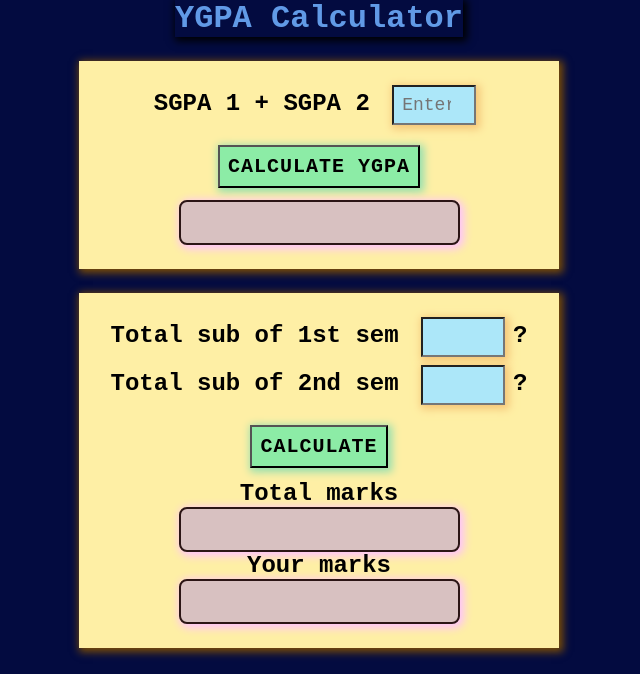
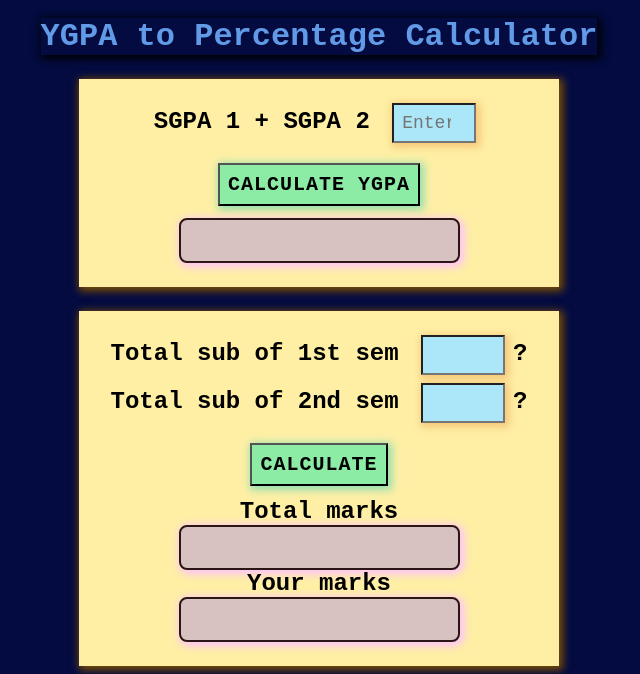
Before and after one commit to akashdip2001/ygpa-to-percentage-calculator, a plain HTML site: page index.html in a window 1280 px wide. Shown: the top 674 px of the page, without its empty margins (321-961 px from the left). Drawn offline with Linux system fonts and the light colour scheme.

Commit message:
Update index.html

```diff
--- a/index.html
+++ b/index.html
@@ -11,7 +11,8 @@
 </head>
 
 <body>
-    <h1>YGPA Calculator</h1>
+  <br>
+    <h1>YGPA to Percentage Calculator</h1>
 
     <div>
 
@@ -81,7 +82,6 @@
     }</script>
 
 <br>
-<br>
 
 <p align="left"> <a href="https://akashdip2001.github.io/linktree/" target="blank"><img src="https://img.shields.io/twitter/follow/akashdipaot2001?logo=twitter&style=for-the-badge" alt="akashdipaot2001" /></a> </p>
 <h3 align="left">Connect with me:</h3>
@@ -96,7 +96,6 @@
 
 </p>
 <br>
-<br>
 <p align="left"> <img src="https://komarev.com/ghpvc/?username=akashdip2001&label=Profile%20views&color=0e75b6&style=flat" alt="akashdip2001" /> </p>
 </body>
 
```
